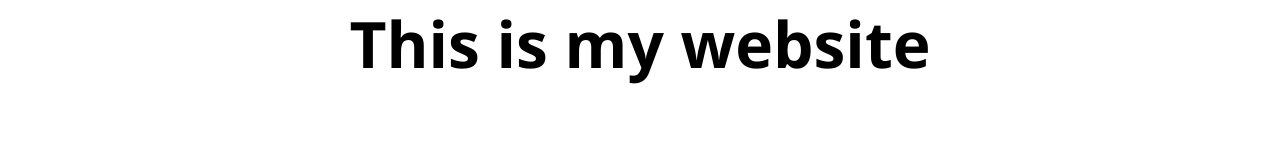
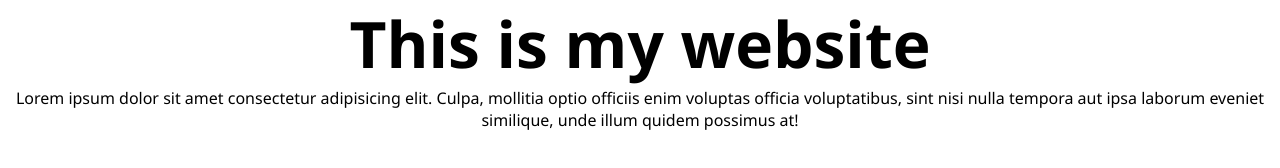
Before and after one commit to hiteshchanda129/first-website, a plain HTML site: page index.html in a window 1280 px wide. Drawn offline with Linux system fonts and the light colour scheme.

Commit message:
added paragraph

```diff
--- a/index.html
+++ b/index.html
@@ -8,5 +8,8 @@
 </head>
 <body>
     <h1 class="text-center">This is my website</h1>
+    <p class="text-center">
+        Lorem ipsum dolor sit amet consectetur adipisicing elit. Culpa, mollitia optio officiis enim voluptas officia voluptatibus, sint nisi nulla tempora aut ipsa laborum eveniet similique, unde illum quidem possimus at!
+    </p>
 </body>
 </html>
```
